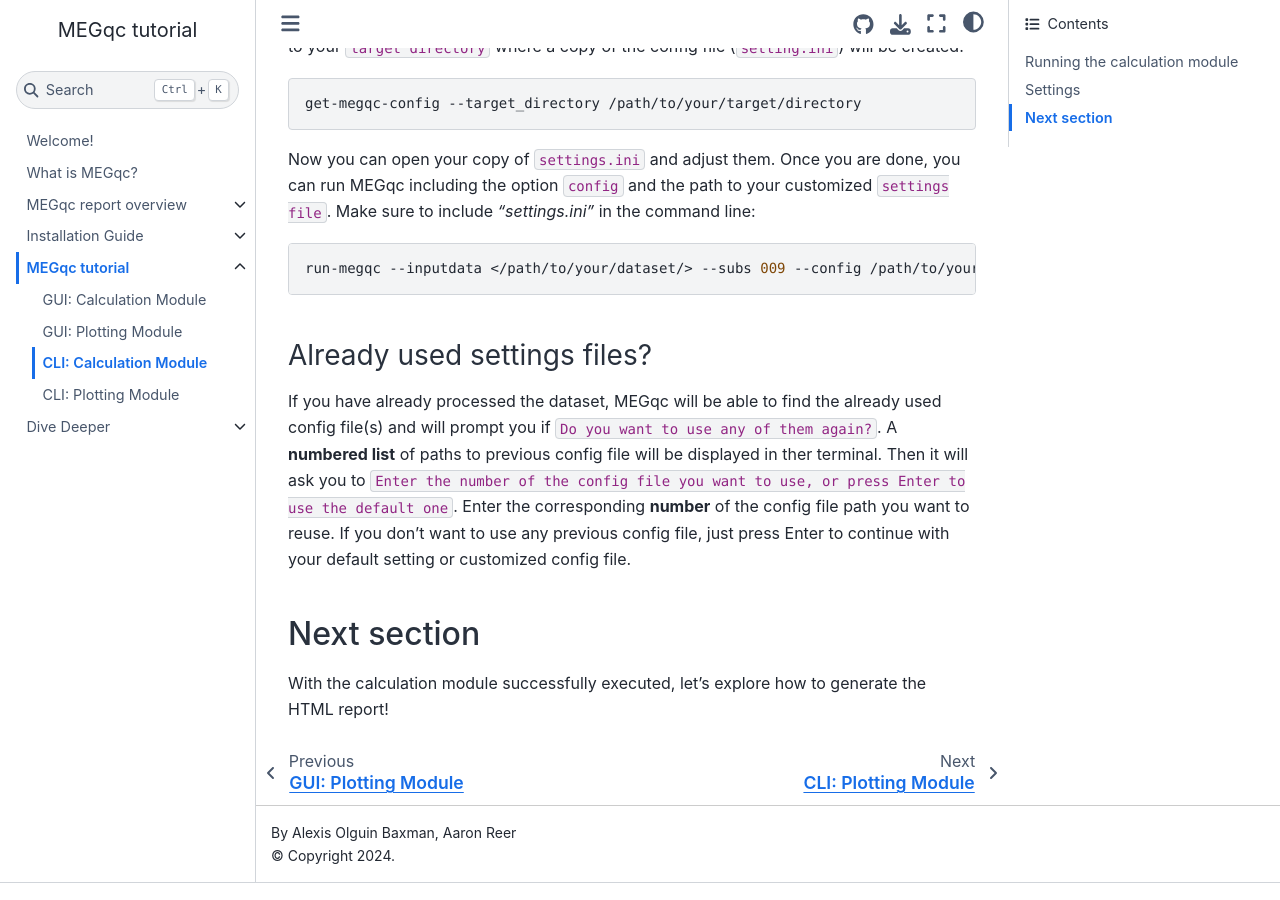
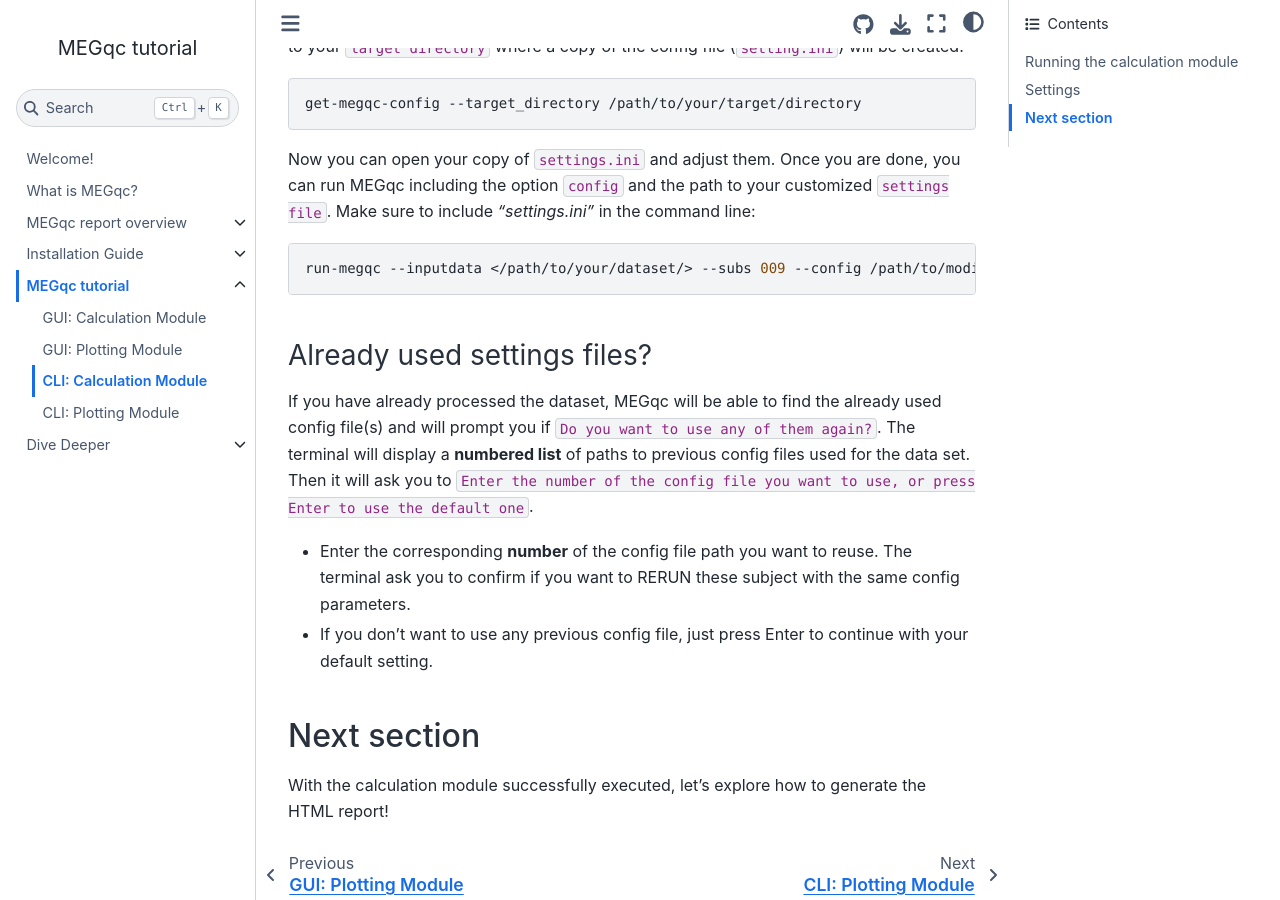
Before and after one commit to ANCPLabOldenburg/megqc_documentation, a Jupyter Book: the page built from tutorial/calc_cli.md, in a window 1280 px wide and 900 px high, scrolled down 1337 px. Built offline with Jupyter Book 1.0.4 settings and Sphinx 7.4.7 and the Sphinx Book theme 1.1.4, drawn with Linux system fonts in a browser that asks for light colours.

Commit message:
Update calc_cli.md

````diff
--- a/tutorial/calc_cli.md
+++ b/tutorial/calc_cli.md
@@ -58,14 +58,15 @@
 Now you can open your copy of `settings.ini` and adjust them. Once you are done, you can run MEGqc including the option `config` and the path to your customized `settings file`. Make sure to include _"settings.ini"_ in the command line:
 
 ```bash
-run-megqc --inputdata </path/to/your/dataset/> --subs 009 --config /path/to/your/setting.ini
+run-megqc --inputdata </path/to/your/dataset/> --subs 009 --config /path/to/modified/settings.ini
 ```
 
 ### Already used settings files?
 If you have already processed the dataset, MEGqc will be able to find the already used config file(s) and will prompt you if `Do you want to use any of them again?`.
-A **numbered list** of paths to previous config file will be displayed in ther terminal.
-Then it will ask you to `Enter the number of the config file you want to use, or press Enter to use the default one`. Enter the corresponding **number** of the config file path you want to reuse.
-If you don't want to use any previous config file, just press Enter to continue with your default setting or customized config file.
+The terminal will display a **numbered list** of paths to previous config files used for the data set.
+Then it will ask you to `Enter the number of the config file you want to use, or press Enter to use the default one`.
+* Enter the corresponding **number** of the config file path you want to reuse. The terminal ask you to confirm if you want to RERUN these subject with the same config parameters.
+* If you don't want to use any previous config file, just press Enter to continue with your default setting.
 
 ## Next section
 
````
